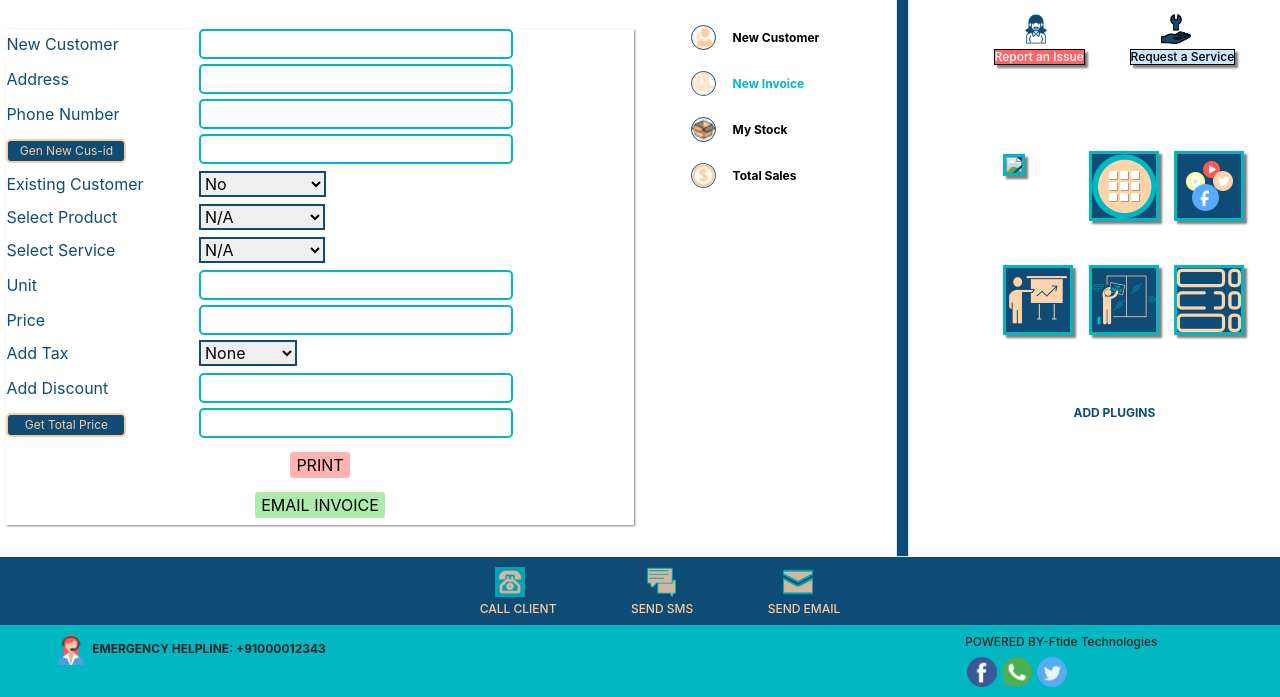
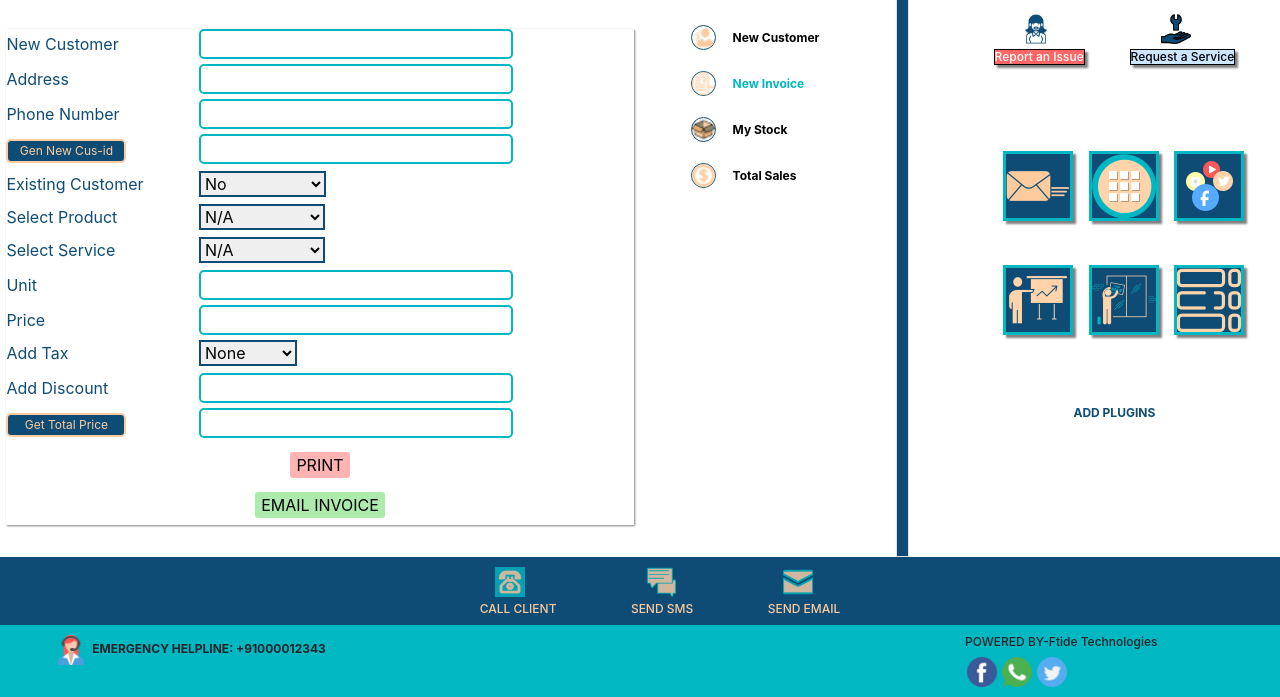
Before and after one commit to lizard1995/mbemic.github.io, a plain HTML site: page newinvoice.html in a window 1280 px wide. Shown: the part 206-903 px from the top of the page. Drawn offline with nearby package versions, Linux system fonts and the light colour scheme.

Commit message:
Update newinvoice.html

```diff
--- a/newinvoice.html
+++ b/newinvoice.html
@@ -142,7 +142,7 @@
          </div>
       <div class="add-img">
         <ul class="add-img-items">
-           <li><a href="#"><img src="icons\Mailing.png"></a></li>
+           <li><a href="#"><img src="Mailing.png"></a></li>
            <li><a href="#"><img src="Dailpad-1.png"></a></li>
            <li><a href="#"><img src="Social-m.png"></a></li>
            <li><a href="#"><img src="Campaign.png"></a></li>
```
